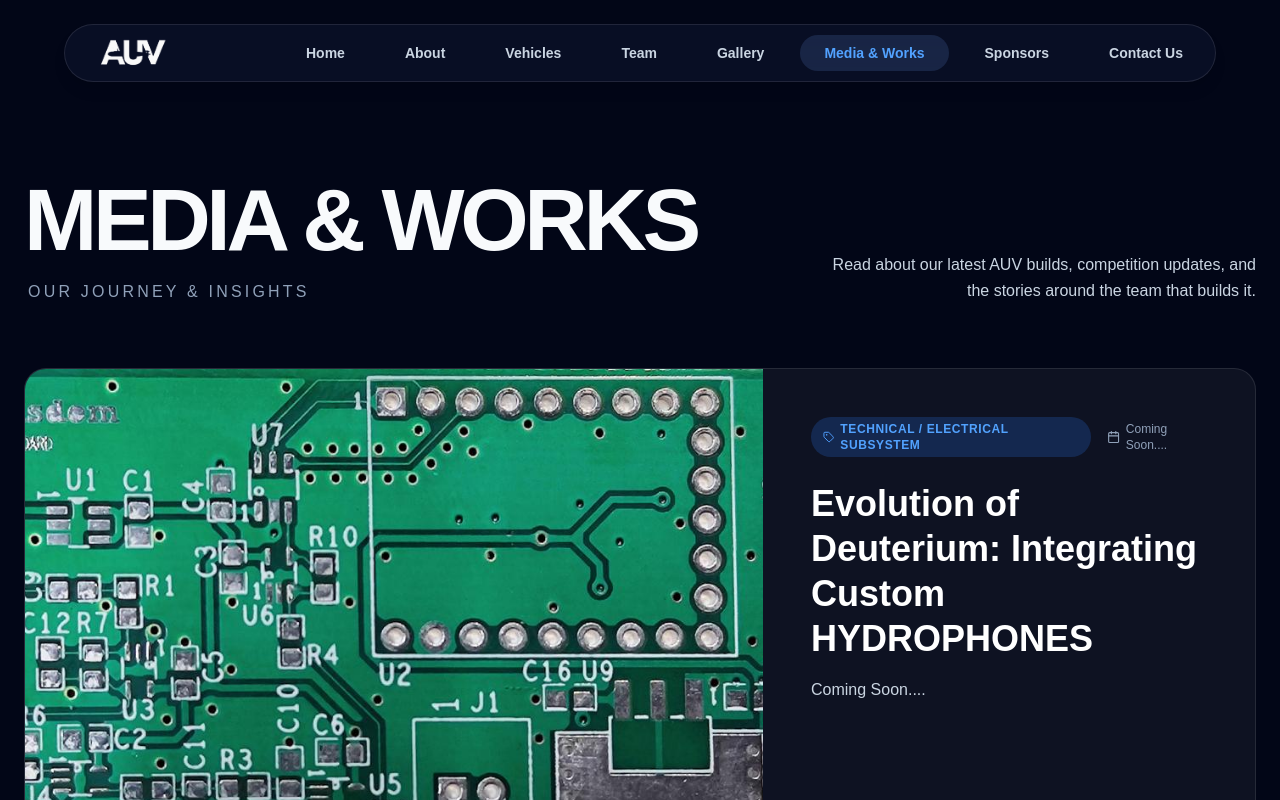
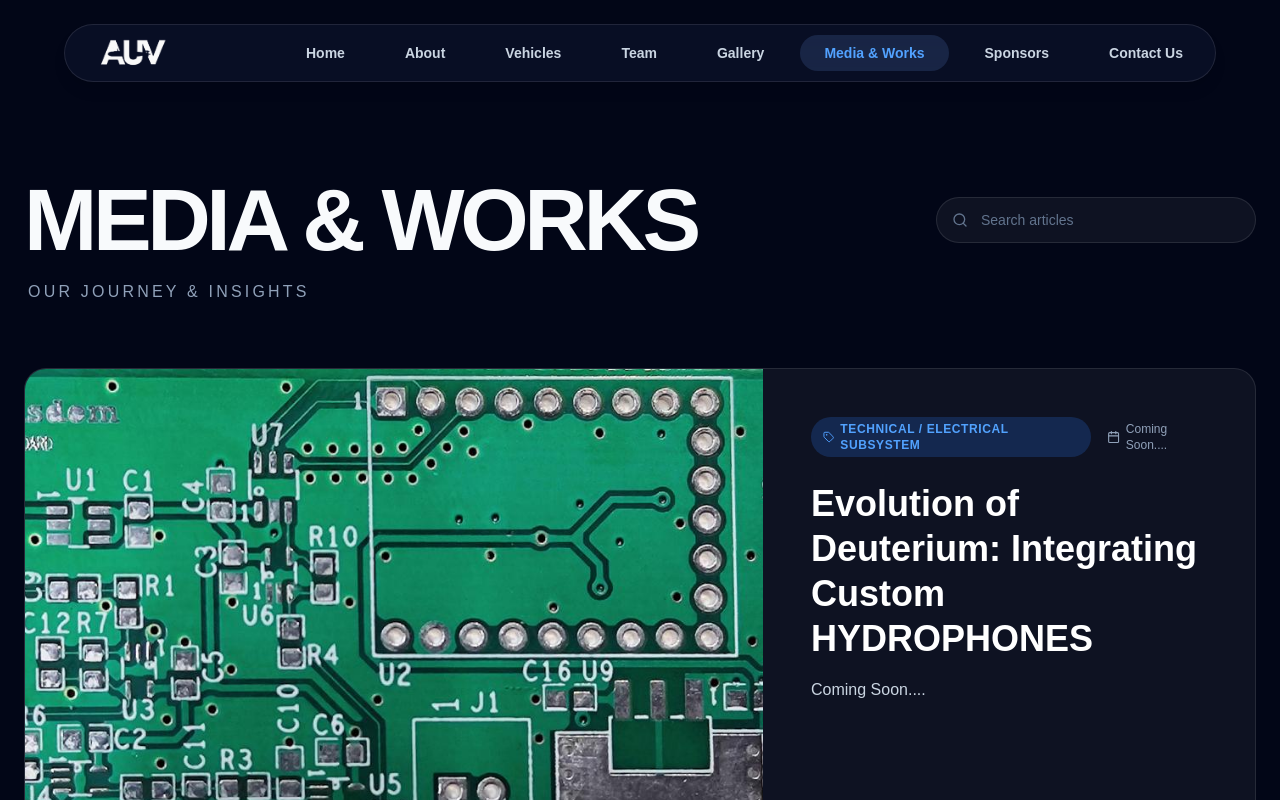
Before and after one commit to MITB-AUVTeam/teamWebsite, a React (Vite) app: page /media in a window 1280 px wide. Shown: the top 800 px of the page. Built offline with nearby package versions, Linux system fonts and the light colour scheme.

Commit message:
added search field for media & blogs

```diff
--- a/src/pages/MediaPage.tsx
+++ b/src/pages/MediaPage.tsx
@@ -1,6 +1,6 @@
-import { useState, useEffect } from "react";
+import { useState, useEffect, useMemo } from "react";
 import { motion, AnimatePresence } from "framer-motion";
-import { Calendar, User, ArrowRight, Tag, X } from "lucide-react";
+import { Calendar, User, ArrowRight, Tag, X, Search } from "lucide-react";
 import { Footer } from "@/components/Footer";
 import azadLockedIn from "@/assets/Gallery/azad_lockedin.webp";
 import img_2816 from "@/assets/Gallery/IMG_2816.webp";
@@ -12,6 +12,7 @@ import prithaPhoto from "@/assets/Personal_photo/pritha.jpeg";
 
 export function MediaPage() {
   const [activePost, setActivePost] = useState<any | null>(null);
+  const [searchQuery, setSearchQuery] = useState("");
 
   // Esc key listener to close modal
   useEffect(() => {
@@ -182,6 +183,29 @@ export function MediaPage() {
     }
   ];
 
+  const filteredPosts = useMemo(() => {
+    const query = searchQuery.trim().toLowerCase();
+
+    if (!query) {
+      return recentPosts;
+    }
+
+    return recentPosts.filter((post) => {
+      const searchableText = [
+        post.title,
+        post.excerpt,
+        post.category,
+        post.date,
+        post.author,
+        Array.isArray(post.content) ? post.content.join(" ") : "",
+      ]
+        .join(" ")
+        .toLowerCase();
+
+      return searchableText.includes(query);
+    });
+  }, [recentPosts, searchQuery]);
+
   return (
     <div className="min-h-screen bg-[#020617] text-slate-50 pb-0 font-sans">
 
@@ -190,7 +214,7 @@ export function MediaPage() {
           initial={{ opacity: 0, y: 20 }}
           animate={{ opacity: 1, y: 0 }}
           transition={{ duration: 0.6 }}
-          className="flex flex-col md:flex-row justify-between items-start md:items-end gap-6"
+          className="flex flex-col md:flex-row justify-between items-start md:items-center gap-6"
         >
           <div className="space-y-4">
             <h1 className="text-5xl md:text-7xl lg:text-[5.5rem] font-black uppercase tracking-tighter leading-none">
@@ -200,12 +224,23 @@ export function MediaPage() {
               Our Journey & Insights
             </p>
           </div>
-          <p className="text-slate-300 max-w-md md:text-right text-sm md:text-base leading-relaxed">
-            Read about our latest AUV builds, competition updates, and the stories around the team that builds it.
-          </p>
+          <div className="flex w-full max-w-md flex-col gap-4 md:items-end md:-translate-y-5">
+            <label className="relative w-full md:w-80">
+              <Search className="pointer-events-none absolute left-4 top-1/2 h-4 w-4 -translate-y-1/2 text-slate-500" />
+              <input
+                type="search"
+                value={searchQuery}
+                onChange={(e) => setSearchQuery(e.target.value)}
+                placeholder="Search articles"
+                aria-label="Search articles"
+                className="w-full rounded-full border border-white/10 bg-white/5 py-3 pl-11 pr-4 text-sm text-white outline-none transition-colors placeholder:text-slate-500 hover:border-white/20 focus:border-blue-400 focus:bg-white/10"
+              />
+            </label>
+          </div>
         </motion.div>
       </section>
 
+      {!searchQuery.trim() && (
         <section className="max-w-7xl mx-auto px-6 mb-20">
           <motion.div
             onClick={() => setActivePost(featuredPost)}
@@ -253,6 +288,7 @@ export function MediaPage() {
             </div>
           </motion.div>
         </section>
+      )}
 
       <section className="max-w-7xl mx-auto px-6 pb-24">
         <div className="flex items-center justify-between mb-10">
@@ -261,8 +297,9 @@ export function MediaPage() {
           </h3>
         </div>
 
+        {filteredPosts.length > 0 ? (
           <div className="grid grid-cols-1 md:grid-cols-2 lg:grid-cols-3 gap-8">
-          {recentPosts.map((post, index) => (
+            {filteredPosts.map((post, index) => (
             <motion.div
               key={post.title}
               onClick={() => {
@@ -330,6 +367,14 @@ export function MediaPage() {
             </motion.div>
             ))}
           </div>
+        ) : (
+          <div className="rounded-2xl border border-white/10 bg-white/5 px-6 py-12 text-center">
+            <p className="text-lg font-semibold text-white">No articles found</p>
+            <p className="mt-2 text-sm text-slate-400">
+              Try searching by title, author, category, or topic.
+            </p>
+          </div>
+        )}
       </section>
 
       <AnimatePresence>
```
Lines whose indentation alone changed are shown as unchanged.
